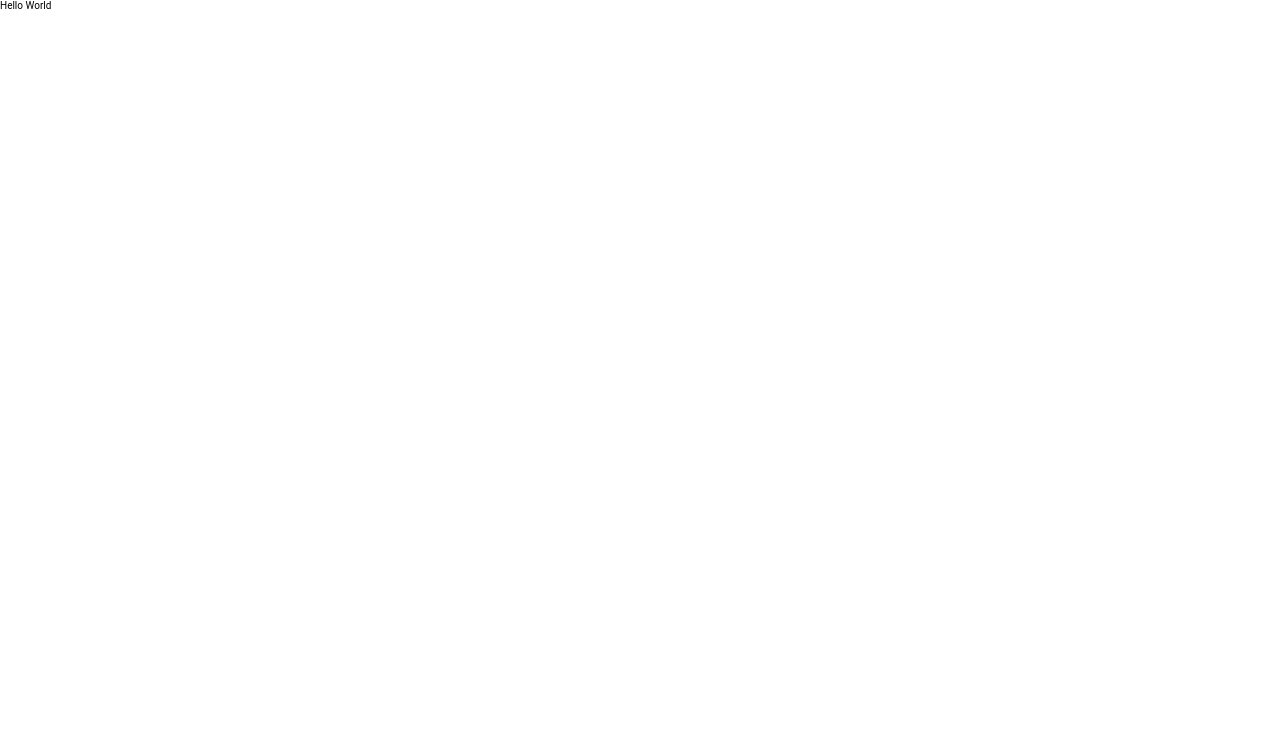
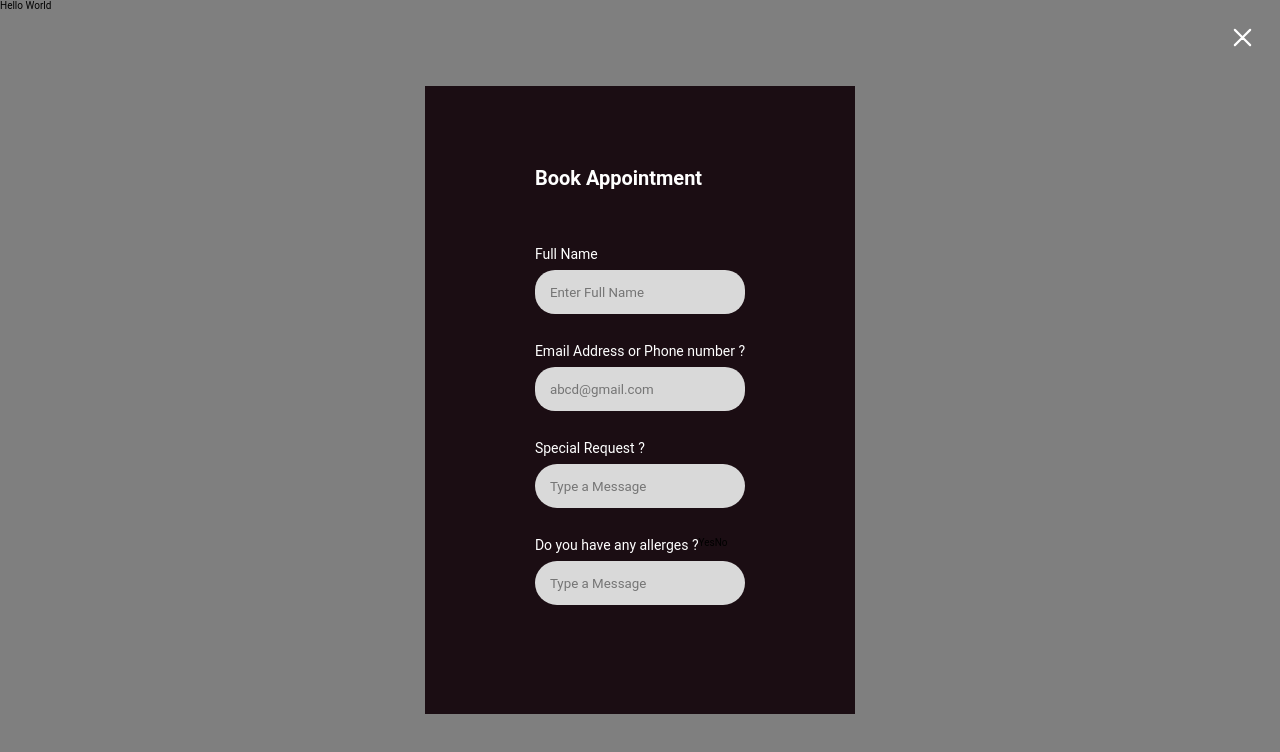
Before and after one commit to nail-saloon/nail_saloon, a React (Create React App) app: page / in a window 1280 px wide. Shown: the top 752 px of the page. Built offline with nearby package versions, Linux system fonts and the light colour scheme.

Commit message:
modal-layout

```diff
--- a/src/App.js
+++ b/src/App.js
@@ -1,5 +1,15 @@
+import BookAppointment from './components/molecules/appointment';
+import Modal from './components/molecules/modal';
+
 function App() {
-  return <div>Hello World</div>;
+  return (
+    <div>
+      Hello World
+      <Modal show={true}>
+        <BookAppointment />
+      </Modal>
+    </div>
+  );
 }
 
 export default App;
--- /dev/null
+++ b/src/components/atoms/Input.jsx
@@ -0,0 +1,21 @@
+import React from 'react';
+import styled from 'styled-components';
+import { COLORS } from '../../constants/colors';
+
+const Input = ({ placeholder, type, className }) => {
+  return (
+    <InputField placeholder={placeholder} type={type} className={className} />
+  );
+};
+
+export default Input;
+
+const InputField = styled.input`
+  width: 100%;
+  height: 4.4rem;
+  background-color: ${COLORS.gainsboro};
+  border: none;
+  border-radius: 2rem;
+  outline: none;
+  padding-left: 1.5rem;
+`;
--- /dev/null
+++ b/src/components/molecules/appointment/index.jsx
@@ -0,0 +1,39 @@
+import React from 'react';
+import Input from '../../atoms/Input';
+import { Header, InputContainer, Label, TextEditor, Wrapper } from './styles';
+
+const BookAppointment = () => {
+  return (
+    <Wrapper>
+      <Header>Book Appointment</Header>
+      <InputContainer>
+        <Label>Full Name</Label>
+        <Input placeholder="Enter Full Name" />
+      </InputContainer>
+      <InputContainer>
+        <Label>Email Address or Phone number ?</Label>
+        <Input placeholder="abcd@gmail.com" />
+      </InputContainer>
+      <InputContainer>
+        <Label>Special Request ?</Label>
+        <TextEditor placeholder="Type a Message " />
+      </InputContainer>
+      <InputContainer>
+        <div className="check-wrapper">
+          <Label>Do you have any allerges ?</Label>
+          <div className="check-wrapper__container">
+            <label>Yes</label>
+            <div></div>
+          </div>
+          <div className="check-wrapper__container">
+            <label>No</label>
+            <div></div>
+          </div>
+        </div>
+        <TextEditor placeholder="Type a Message " />
+      </InputContainer>
+    </Wrapper>
+  );
+};
+
+export default BookAppointment;
--- /dev/null
+++ b/src/components/molecules/appointment/styles.jsx
@@ -0,0 +1,44 @@
+import styled from 'styled-components';
+import { COLORS } from '../../../constants/colors';
+import { FONTSIZES, FONTWEIGHTS } from '../../../constants/fonts';
+
+export const Wrapper = styled.div`
+  width: 100%;
+  padding: 8rem 11rem 8rem 11rem;
+  background-color: ${COLORS.xiketic};
+`;
+export const Header = styled.h1`
+  color: ${COLORS.white};
+  margin-bottom: 5.6rem;
+`;
+
+export const InputContainer = styled.div`
+  display: flex;
+  flex-direction: column;
+  margin-bottom: 2.9rem;
+
+  .check-wrapper {
+    display: flex;
+
+    &__container {
+    }
+  }
+`;
+
+export const Label = styled.label`
+  font-size: ${FONTSIZES.small};
+  font-weight: ${FONTWEIGHTS.normal};
+  color: ${COLORS.white};
+  margin-bottom: 0.8rem;
+`;
+
+export const TextEditor = styled.textarea`
+  resize: none;
+  border-radius: 2.4rem;
+  height: 4.4rem;
+  padding: 1.5rem;
+  overflow: hidden;
+  outline: none;
+  border: none;
+  background-color: ${COLORS.gainsboro};
+`;
--- /dev/null
+++ b/src/components/molecules/modal/index.jsx
@@ -0,0 +1,41 @@
+import React from 'react';
+import styled from 'styled-components';
+import { COLORS } from '../../../constants/colors';
+import { DPIconCancelBtn } from '../../../icons';
+
+const Modal = ({ children, show, hide }) => {
+  if (!show) {
+    return null;
+  }
+  return (
+    <ModalWrapper onClick={hide}>
+      <span className="cancel-btn" onClick={hide}>
+        <DPIconCancelBtn />
+      </span>
+      <ModalContent>{children}</ModalContent>
+    </ModalWrapper>
+  );
+};
+
+export default Modal;
+
+const ModalWrapper = styled.div`
+  position: fixed;
+  left: 0;
+  right: 0;
+  top: 0;
+  bottom: 0;
+  display: flex;
+  background-color: rgba(0, 0, 0, 0.5);
+  justify-content: center;
+  align-items: center;
+
+  .cancel-btn {
+    position: absolute;
+    color: ${COLORS.white};
+    top: 20px;
+    right: 20px;
+  }
+`;
+
+const ModalContent = styled.div``;
--- a/src/constants/colors.jsx
+++ b/src/constants/colors.jsx
@@ -2,4 +2,5 @@ export const COLORS = {
   white: '#FFFFFF',
   black: '#000000',
   xiketic: '#1B0D13',
+  gainsboro: '#D9D9D9',
 };
--- a/src/icons/index.jsx
+++ b/src/icons/index.jsx
@@ -1 +1 @@
-// export { ReactComponent as DPIconBold } from 'icons/svgs/bold.svg';
+export { ReactComponent as DPIconCancelBtn } from './svgs/cancel.svg';
```
Also changed, not shown: src/icons/svgs/cancel.svg (added).
